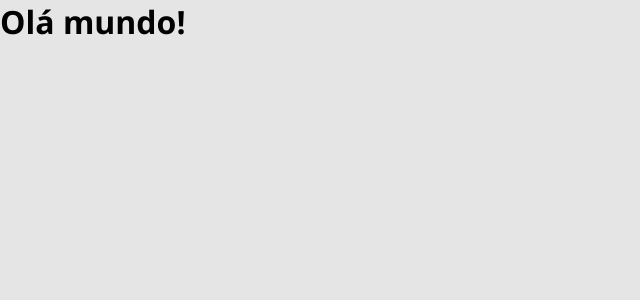
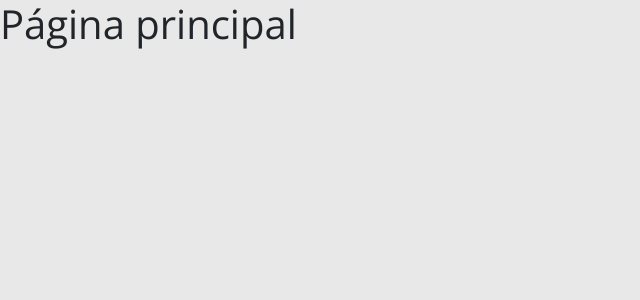
Before and after one commit to marcb7/dsmovie, a React (Vite) app in the folder frontend/: page / in a window 1280 px wide. Shown: the top 300 px of the page, without its empty margins (0-640 px from the left). Built offline with nearby package versions, Linux system fonts and the light colour scheme.

Commit message:
Bootstrap

```diff
--- a/frontend/package.json
+++ b/frontend/package.json
@@ -10,6 +10,7 @@
     "preview": "vite preview"
   },
   "dependencies": {
+    "bootstrap": "5.3.2",
     "react": "^18.2.0",
     "react-dom": "^18.2.0"
   },
--- a/frontend/src/App.tsx
+++ b/frontend/src/App.tsx
@@ -2,7 +2,7 @@
 
 function App() {
   return(
-    <h1>Olá mundo!</h1>
+    <h1>Página principal</h1>
   )
 }
 
--- a/frontend/src/index.css
+++ b/frontend/src/index.css
@@ -11,14 +11,11 @@
   padding: 0;
 }
 
-html,
-body {
-  background-color: #E5E5E5;
+html, body {
+  background-color: #E8E8E8;
 }
 
-a,
-a:hover,
-a:visited {
+a, a:hover, a:visited {
   text-decoration: none;
   color: unset;
 }
```
Also changed, not shown: frontend/src/main.tsx (+5 -4 lines), 1 other file (tests, documents, lock files or other folders).
